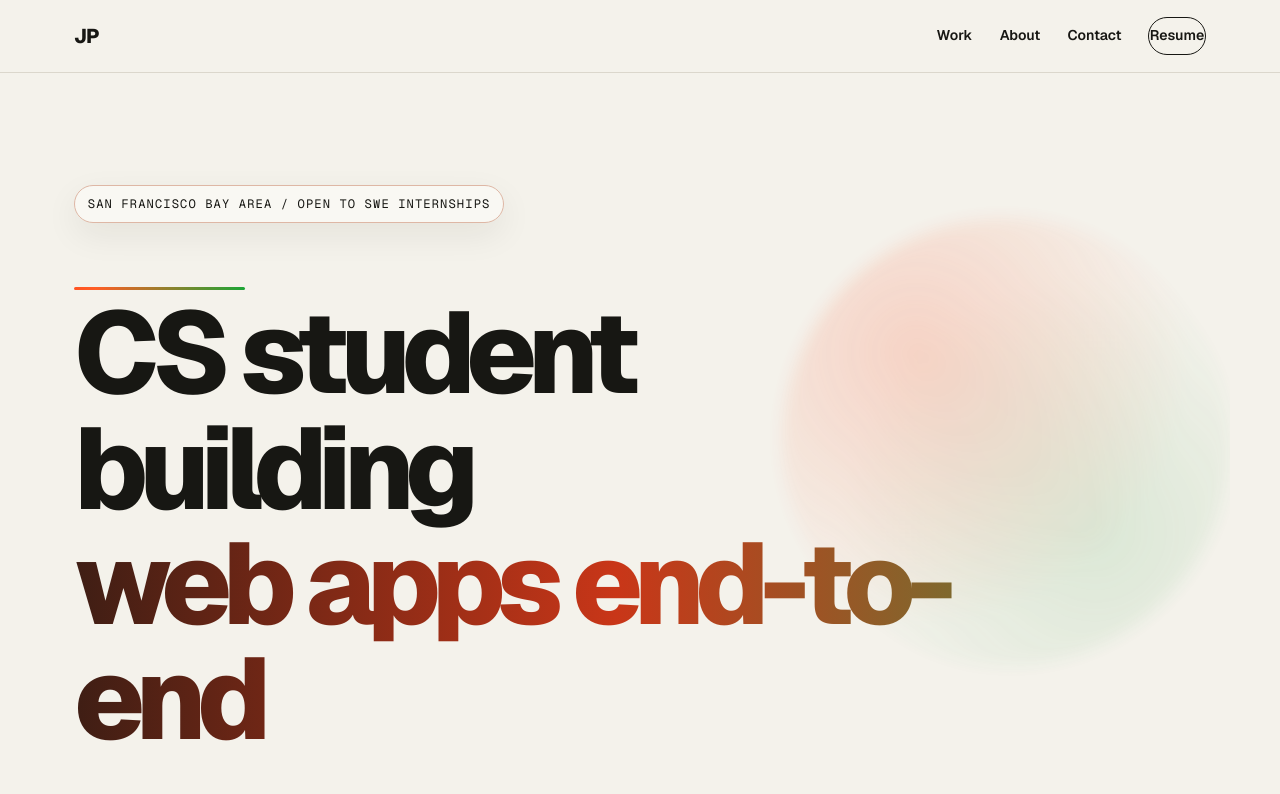
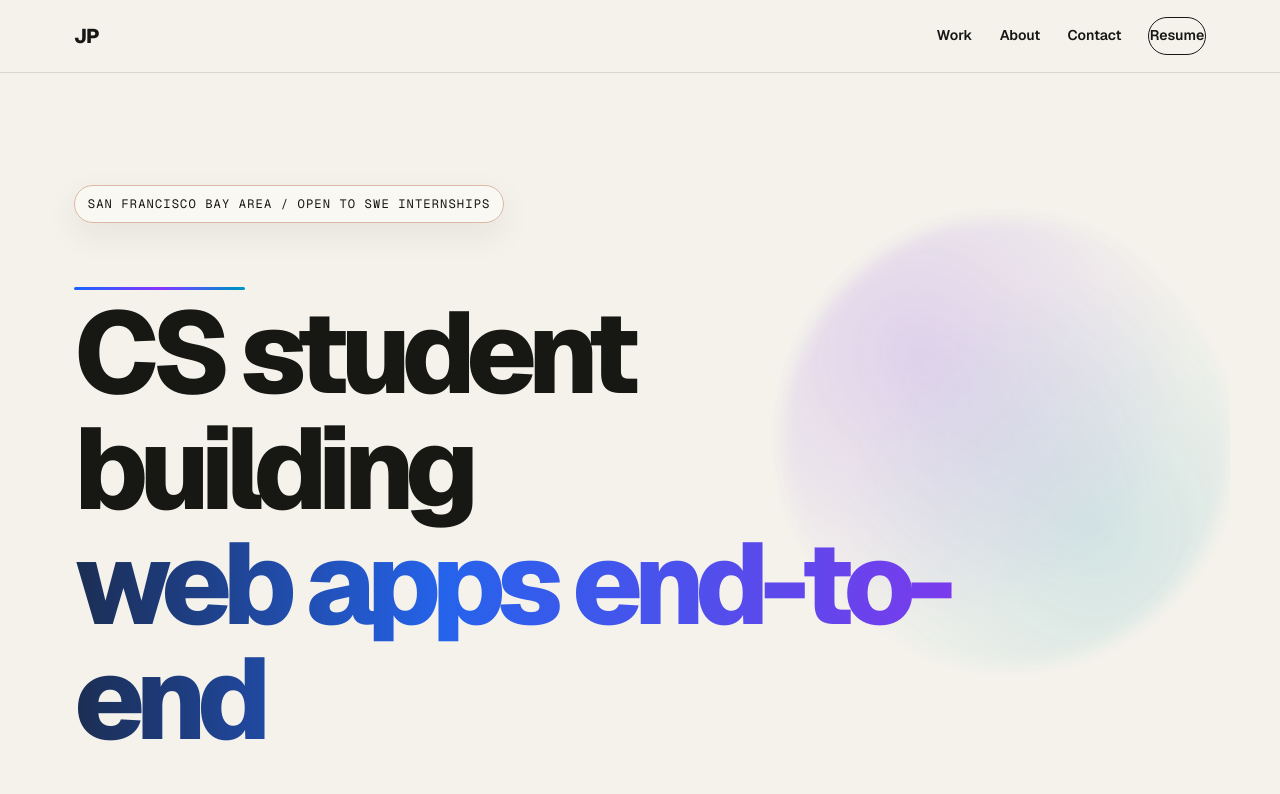
Before and after one commit to jonathanphuung/portfolio, a Next.js app: page / in a window 1280 px wide. Shown: the top 794 px of the page. Built offline with nearby package versions, Linux system fonts and the light colour scheme.

Commit message:
Update hero gradient colors

```diff
--- a/src/app/globals.css
+++ b/src/app/globals.css
@@ -9,6 +9,9 @@
   --accent: #ff5c35;
   --accent-dark: #c93618;
   --glow: #ffd7c8;
+  --hero-blue: #2563eb;
+  --hero-violet: #7c3aed;
+  --hero-cyan: #0891b2;
   --scroll-progress: 0;
 }
 
@@ -142,8 +145,8 @@ a { color: inherit; }
   aspect-ratio: 1;
   border-radius: 999px;
   background:
-    radial-gradient(circle at 30% 30%, color-mix(in srgb, var(--accent) 26%, transparent), transparent 62%),
-    radial-gradient(circle at 70% 70%, color-mix(in srgb, #2f9e44 16%, transparent), transparent 58%);
+    radial-gradient(circle at 30% 30%, color-mix(in srgb, var(--hero-violet) 22%, transparent), transparent 62%),
+    radial-gradient(circle at 70% 70%, color-mix(in srgb, var(--hero-cyan) 18%, transparent), transparent 58%);
   filter: blur(8px);
   opacity: .8;
   pointer-events: none;
@@ -245,7 +248,7 @@ a { color: inherit; }
   position: relative;
   display: inline-flex;
   margin: 0 0 .6rem;
-  background: linear-gradient(90deg, var(--accent-dark), #2f9e44, var(--accent-dark));
+  background: linear-gradient(90deg, var(--hero-blue), var(--hero-violet), var(--hero-cyan), var(--hero-blue));
   background-size: 220% 100%;
   background-clip: text;
   -webkit-background-clip: text;
@@ -271,7 +274,7 @@ a { color: inherit; }
   bottom: -.28rem;
   height: .18rem;
   border-radius: 999px;
-  background: linear-gradient(90deg, var(--accent), #2f9e44);
+  background: linear-gradient(90deg, var(--hero-blue), var(--hero-violet), var(--hero-cyan));
   transform: scaleX(0);
   transform-origin: left;
   animation: intro-underline 900ms cubic-bezier(.22, 1, .36, 1) 480ms both;
@@ -300,7 +303,7 @@ a { color: inherit; }
   margin-bottom: -.08em;
   line-height: 1;
   background:
-    linear-gradient(90deg, var(--ink), var(--accent-dark), #2f9e44, var(--ink)),
+    linear-gradient(90deg, var(--ink), var(--hero-blue), var(--hero-violet), var(--hero-cyan), var(--ink)),
     linear-gradient(90deg, transparent, color-mix(in srgb, white 70%, transparent), transparent);
   background-size: 220% 100%, 180% 100%;
   background-clip: text;
```
